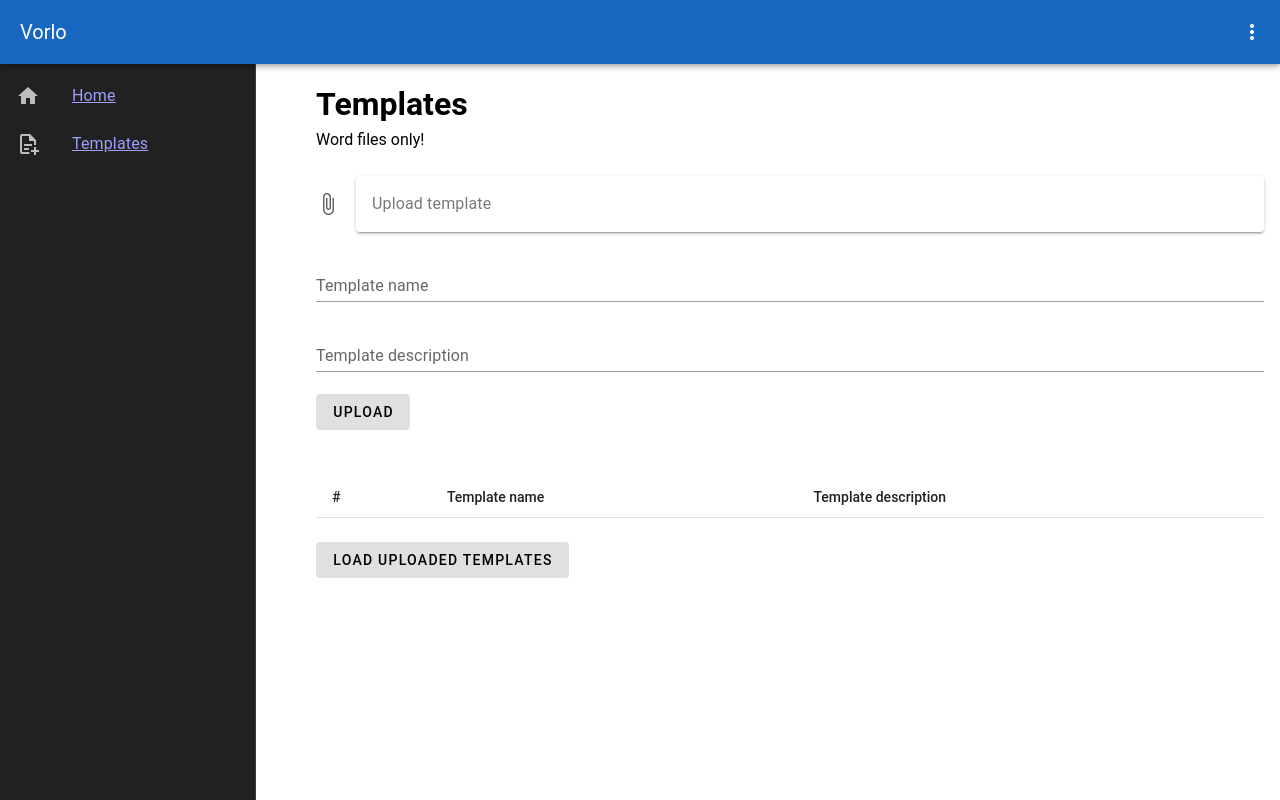
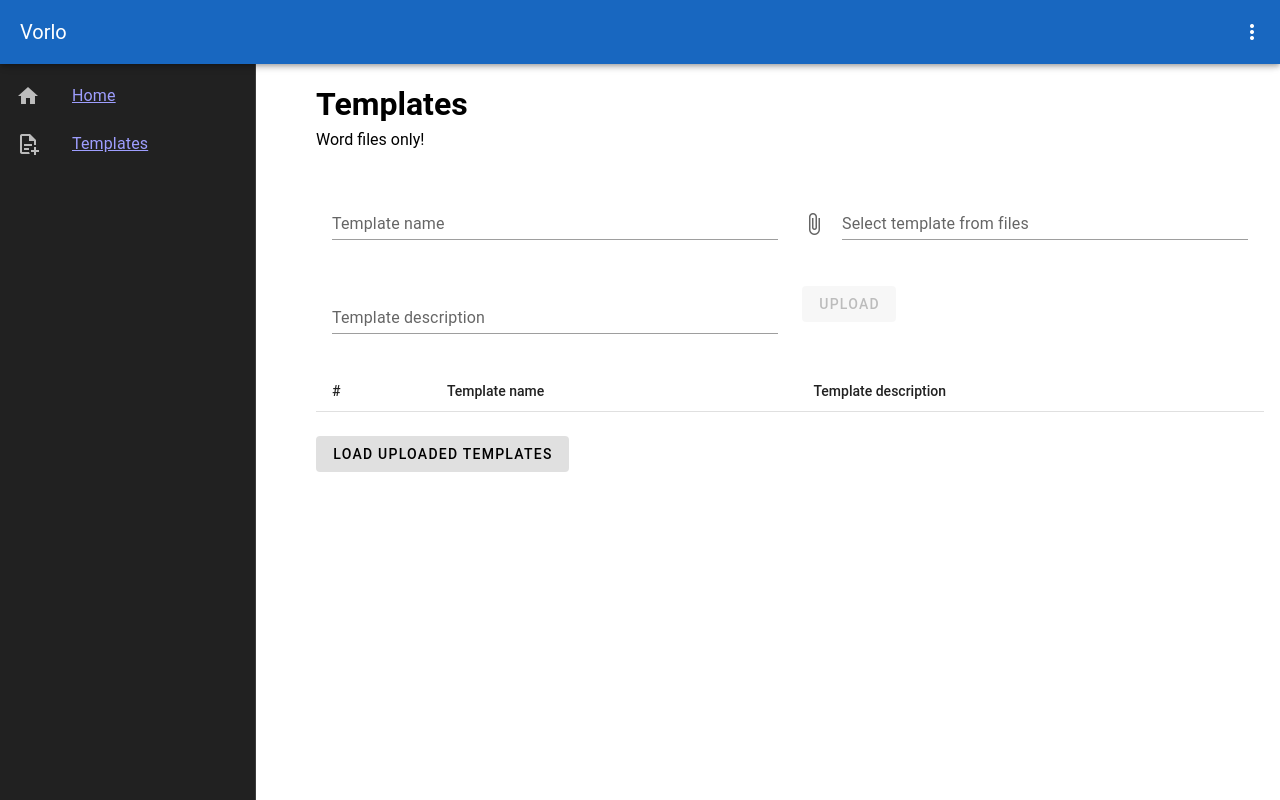
Before and after one commit to Zuhlek/vorlo-web-app, a Vue app: page /templates in a window 1280 px wide. Built offline with nearby package versions, Linux system fonts and the light colour scheme.

Commit message:
added vuetify form for better validation
also splitted FileUpload component into two components, the new one being TemplateList.vue

```diff
--- a/src/components/FileUpload.vue
+++ b/src/components/FileUpload.vue
@@ -2,44 +2,36 @@
     https://vuetifyjs.com/en/components/file-inputs/
     https://www.youtube.com/watch?v=VqnJwh6E9ak&ab_channel=Academind
 */
+<template>
 
-<template>
-    <v-file-input label="Upload template" variant="solo"
+        <v-form v-model="valid" ref="newTemplateForm">
+            <v-container>
+                <v-row align="start">
+                    <v-col>
+                        <v-text-field label="Template name" variant="underlined" :rules="valueRequired"
+                            v-model="templateName" />
+                    </v-col>
+                    <v-col>
+                        <v-file-input label="Select template from files" variant="underlined"
                             accept=".doc,.docx,.xml,application/msword,application/vnd.openxmlformats-officedocument.wordprocessingml.document"
-        show-size @change="onFileSelected">
+                            show-size
+                            :rules="fileRequired"
+                            @change="onFileSelected">
                         </v-file-input>
-    <div>
-        <v-text-field label="Template name" variant="underlined" :rules="[rules.required]" @change="setTemplateName"/>
-        <v-text-field label="Template description" variant="underlined" :rules="[rules.required]" @change="setTemplateDescription"/>
-        <v-btn variant="tonal" @click="onUpload">Upload</v-btn>
-    </div>
+                    </v-col>
+                </v-row>
+                <v-row>
+                    <v-col>
+                        <v-text-field label="Template description" variant="underlined" :rules="valueRequired"
+                            v-model="templateDescription" />
+                    </v-col>
+                    <v-col>
+                        <v-btn type="submit" variant="tonal" @click.prevent="submit" :disabled="!valid">Upload</v-btn>
+                    </v-col>
+                </v-row>
+            </v-container>
+        </v-form>
 
-    <br><br>
-
-    <v-table density="compact">
-        <thead>
-            <tr>
-                <th class="text-left">
-                    #
-                </th>
-                <th class="text-left">
-                    Template name
-                </th>
-                <th class="text-left">
-                    Template description
-                </th>
-            </tr>
-        </thead>
-        <tbody>
-            <tr v-for="item in templates" :key="item.id">
-                <td>{{ item.id }}</td>
-                <td>{{ item.name }}</td>
-                <td>{{ item.description }}</td>
-            </tr>
-        </tbody>
-    </v-table>
-    <br>
-    <v-btn variant="tonal" @click="listUploadedTemplates">Load uploaded templates</v-btn>
 </template>
 
 <script>
@@ -47,33 +39,37 @@
 import axios from 'axios'
 export default {
     name: 'file-upload',
+
     data() {
         return {
-            rules: {
-                required: value => !!value || 'Field is required',
-            },
-            selectedFile: null,
-            templates: null,
+            valueRequired: [
+                value => !!value || 'Input is required',
+            ],
+            fileRequired: [
+                file => !!file[0] || 'File is required' //currently only one template at a time, so [0] is ok
+            ],
+            valid: false, // initial value of form validation
+            templateFile: null,
             templateName: null,
             templateDescription: null
         }
     },
     methods: {
         onFileSelected(event) {
-            console.log(event)
-            this.selectedFile = event.target.files[0] //currently only one template at a time, so [0] is ok
+            this.templateFile = event.target.files[0] //currently only one template at a time, so [0] is ok
         },
-        async onUpload() {
+        async submit() {
+            console.log(this.$refs.newTemplateForm)
+            if (this.$refs.newTemplateForm.validate()) { // check form validity before submitting
                 const formData = new FormData();
                 const config = {
                     headers: {
                         'content-type': 'multipart/form-data'
                     }
                 }
-            formData.append('file', this.selectedFile, this.selectedFile.name);
+                formData.append('file', this.templateFile, this.templateFile.name);
                 formData.append('templateName', this.templateName)
                 formData.append('templateDescription', this.templateDescription)
-            console.log(formData)
                 axios.post('http://localhost:8080/template/upload', formData, config, {
                     onDownloadProgress: uploadEvent => {
                         console.log('Upload Progress: ' + Math.round(uploadEvent.loaded / uploadEvent.total * 100) + "%")
@@ -82,24 +78,7 @@ export default {
                     .then((res) => {
                         console.log(res)
                     })
-        },
-        setTemplateName(event) {
-            console.log(event)
-            this.templateName = event.target.value //currently only one template at a time, so [0] is ok
-        },
-        setTemplateDescription(event) {
-            console.log(event)
-            this.templateDescription = event.target.value //currently only one template at a time, so [0] is ok
-        },
-        listUploadedTemplates() {
-            axios.get('http://localhost:8080/template/list')
-                .then((res) => {
-                    console.log(res);
-                    this.templates = res.data.data.templates;
-                })
-                .catch((error) => {
-                    console.error('Error fetching templates:', error);
-                });
+            }
         }
     }
 }
--- a/src/components/Navbar.vue
+++ b/src/components/Navbar.vue
@@ -1,5 +1,5 @@
 <template>
-    <v-card class="mx-auto" max-width="448">
+
     <v-layout>
         <v-app-bar color="primary">
             <v-app-bar-title>Vorlo</v-app-bar-title>
@@ -19,7 +19,7 @@
             </v-list>
         </v-navigation-drawer>
     </v-layout>
-    </v-card>
+
 </template>
 
 <style>
--- /dev/null
+++ b/src/components/TemplateList.vue
@@ -0,0 +1,52 @@
+<template>
+
+        <v-table density="compact">
+            <thead>
+                <tr>
+                    <th class="text-left">
+                        #
+                    </th>
+                    <th class="text-left">
+                        Template name
+                    </th>
+                    <th class="text-left">
+                        Template description
+                    </th>
+                </tr>
+            </thead>
+            <tbody>
+                <tr v-for="item in templates" :key="item.id">
+                    <td>{{ item.id }}</td>
+                    <td>{{ item.name }}</td>
+                    <td>{{ item.description }}</td>
+                </tr>
+            </tbody>
+        </v-table>
+        <br>
+        <v-btn variant="tonal" @click="listUploadedTemplates">Load uploaded templates</v-btn>
+
+</template>
+
+<script>
+import axios from 'axios'
+export default {
+    name: 'template-list',
+    data() {
+        return {
+            templates: null,
+        }
+    },
+    methods: {
+        listUploadedTemplates() {
+            axios.get('http://localhost:8080/template/list')
+                .then((res) => {
+                    console.log(res);
+                    this.templates = res.data.data.templates;
+                })
+                .catch((error) => {
+                    console.error('Error fetching templates:', error);
+                });
+        }
+    }
+}
+</script>
--- a/src/views/Templates.vue
+++ b/src/views/Templates.vue
@@ -4,16 +4,19 @@
       <p>Word files only!</p>
       <br>
       <FileUpload/>
+      <TemplateList/>
     </div>
   </template>
 
   <script>
     import FileUpload from '@/components/FileUpload.vue';
+    import TemplateList from '@/components/TemplateList.vue';
 
     export default {
       name: "templates-view",
       components: {
-        FileUpload
+        FileUpload,
+        TemplateList
       }
     };
   </script>
```
Lines whose indentation alone changed are shown as unchanged.
